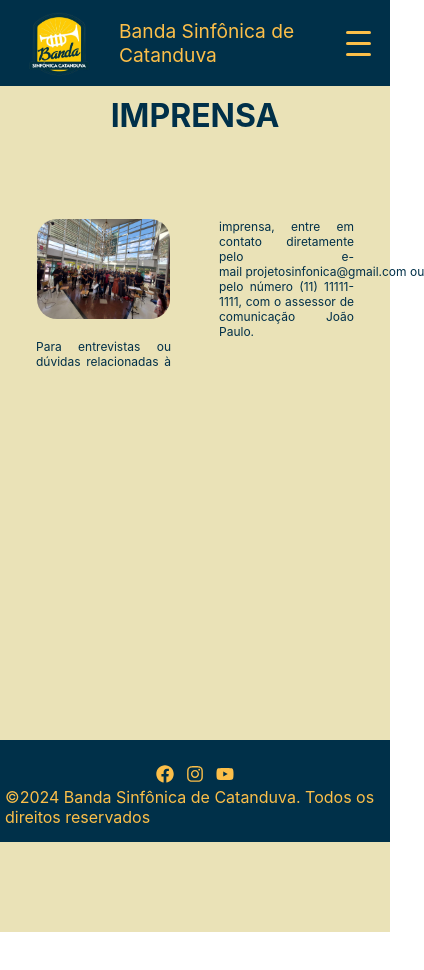
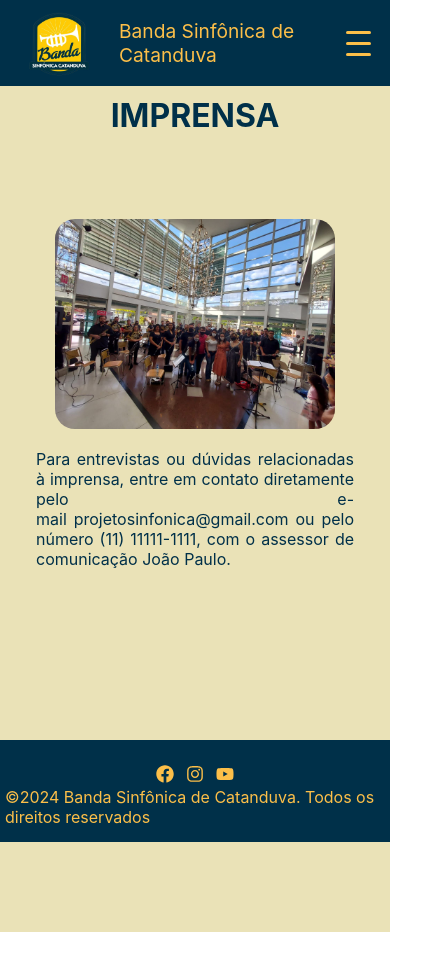
Before and after one commit to Rosi-SB/banda.sinfonica.catanduva, a React (Create React App) app: page /contact in a window 390 px wide. Shown: the top 970 px of the page, 424 px wide, since content can reach past the window. Built offline with nearby package versions, Linux system fonts and the light colour scheme; the HTML template or start-up script is replaced by a standard one.

Commit message:
Update Contact.module.css

```diff
--- a/src/pages/Contact/Contact.module.css
+++ b/src/pages/Contact/Contact.module.css
@@ -12,12 +12,15 @@
 .contact p{
     text-align: justify;
     text-wrap: wrap;
-    padding: 1fr;
+    padding-top: 6rem;
     margin-right: 4rem;
-    font-size: 1rem;
+    font-size: 2rem;
 }
 
 @media (max-width: 768px) {
+    .contact{
+        column-count: 1;
+    }
     .contact p{
         text-align: justify;
         text-wrap: wrap;
@@ -31,11 +34,14 @@
     }
 }
 @media (max-width: 992px) {
+    .contact{
+        column-count: 1;
+    }
     .contact p{
         text-align: justify;
         text-wrap: wrap;
         padding: 1rem;
-        font-size: 12px;
+        font-size: 1rem;
         margin-right: 0;
     }
     .contact img{
```
